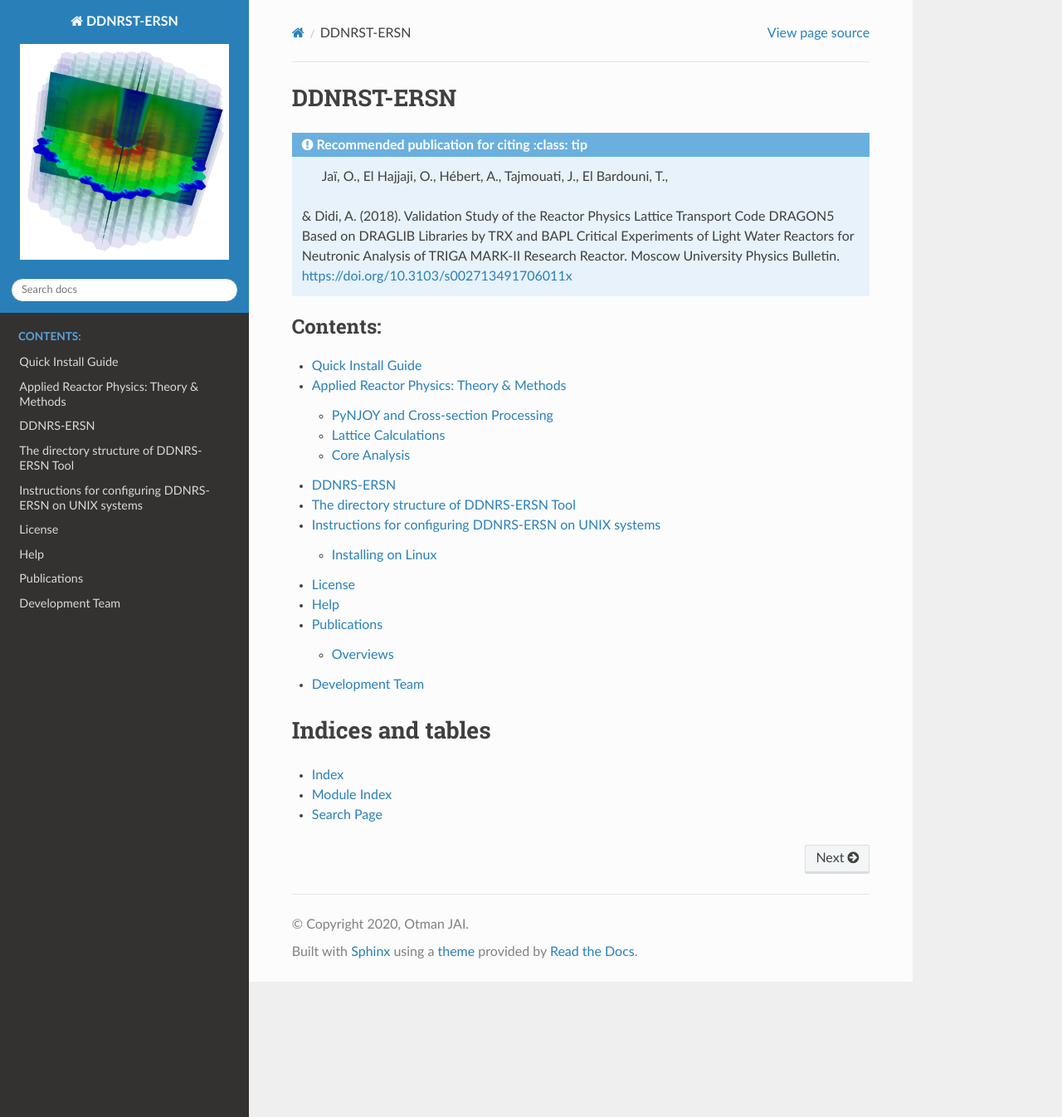
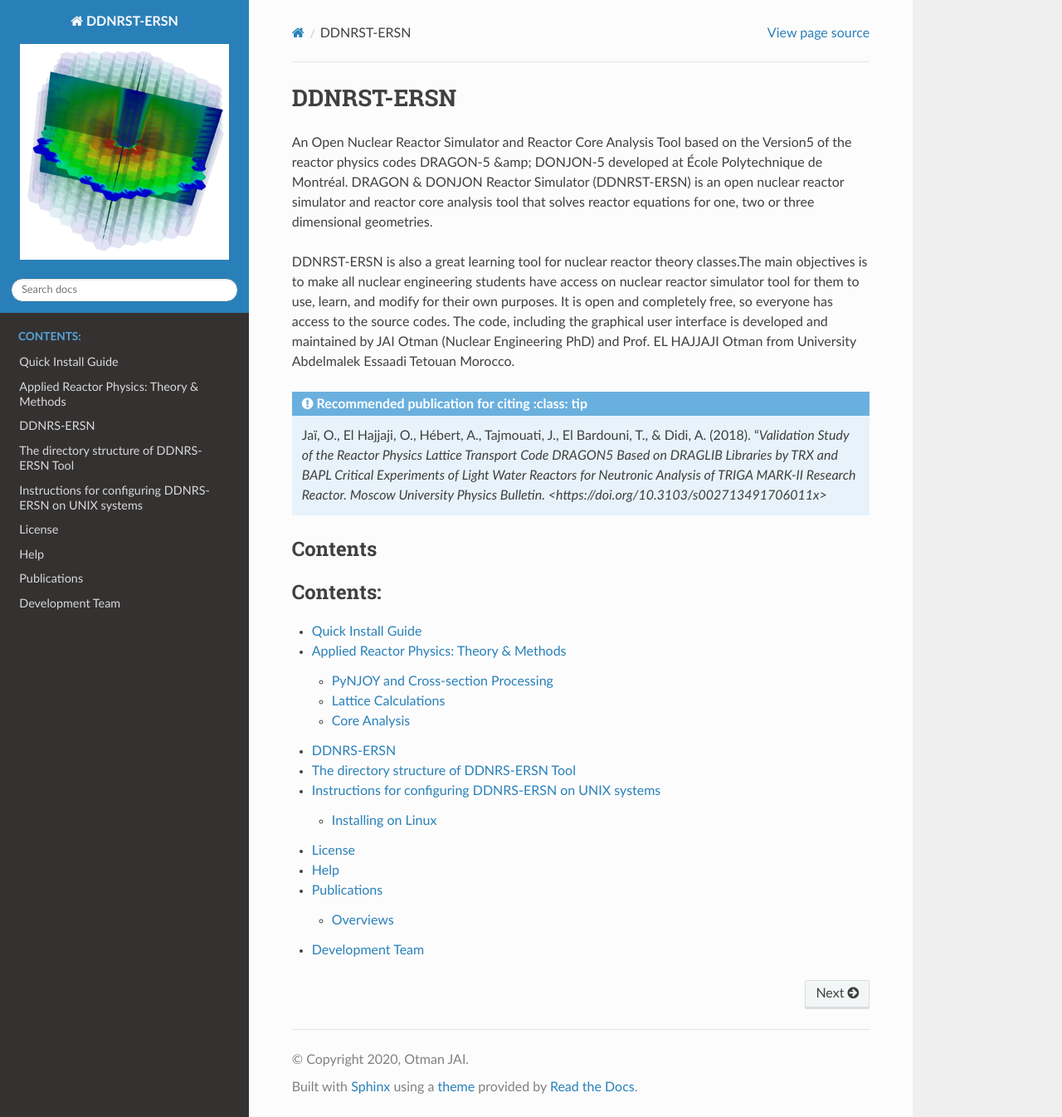
Before and after one commit to otmanjai/DDNRS-ERSN, a Sphinx documentation site: the page built from docs/source/index.rst, in a window 1280 px wide and 1346 px high. Shown: the whole window at 83% size. Built offline with Sphinx 7.4.7 and the Read the Docs theme 2.0.0, drawn with Linux system fonts in a browser that asks for light colours.

Commit message:
Update index.rst

```diff
--- a/docs/source/index.rst
+++ b/docs/source/index.rst
@@ -1,25 +1,30 @@
-.. DDNRST-ERSN documentation master file, created by
-   sphinx-quickstart on Sun Aug 18 20:09:06 2019.
-   You can adapt this file completely to your liking, but it should at least
-   contain the root `toctree` directive.
+===========
+DDNRST-ERSN
+===========
 
-DDNRST-ERSN
-===================================
+An Open Nuclear Reactor Simulator and Reactor Core Analysis Tool based on the Version5 of the reactor physics codes DRAGON-5 &amp; DONJON-5 developed at École Polytechnique de Montréal.
+DRAGON & DONJON Reactor Simulator (DDNRST-ERSN) is an open nuclear reactor simulator and reactor core analysis tool that solves reactor equations for one, two or three dimensional geometries.
 
+DDNRST-ERSN is also a great learning tool for nuclear reactor theory classes.The main objectives is to make all nuclear engineering students have access on nuclear reactor simulator tool for them to use, learn, and modify for their own purposes. It is open and completely free, so everyone has access to the source codes.
+The code, including the graphical user interface is developed and maintained by JAI Otman (Nuclear Engineering PhD) and Prof. EL HAJJAJI Otman from University Abdelmalek Essaadi Tetouan Morocco.
 
 
 
 .. admonition:: Recommended publication for citing
    :class: tip
 
-   Jaï, O., El Hajjaji, O., Hébert, A., Tajmouati, J., El Bardouni, T.,
-  & Didi, A. (2018). Validation Study of the Reactor Physics Lattice
+  Jaï, O., El Hajjaji, O., Hébert, A., Tajmouati, J., El Bardouni, T.,
+  & Didi, A. (2018). "`Validation Study of the Reactor Physics Lattice
   Transport Code DRAGON5 Based on DRAGLIB Libraries by TRX and BAPL
   Critical Experiments of Light Water Reactors for Neutronic Analysis
   of TRIGA MARK-II Research Reactor. Moscow University Physics Bulletin.
-  https://doi.org/10.3103/s002713491706011x
+  <https://doi.org/10.3103/s002713491706011x>`
 
+.. only:: html
 
+   --------
+   Contents
+   --------
 
 .. toctree::
    :maxdepth: 2
@@ -32,13 +37,3 @@ DDNRST-ERSN
    Help
    Publications
    developers
-
-
-
-
-Indices and tables
-==================
-
-* :ref:`genindex`
-* :ref:`modindex`
-* :ref:`search`
```
